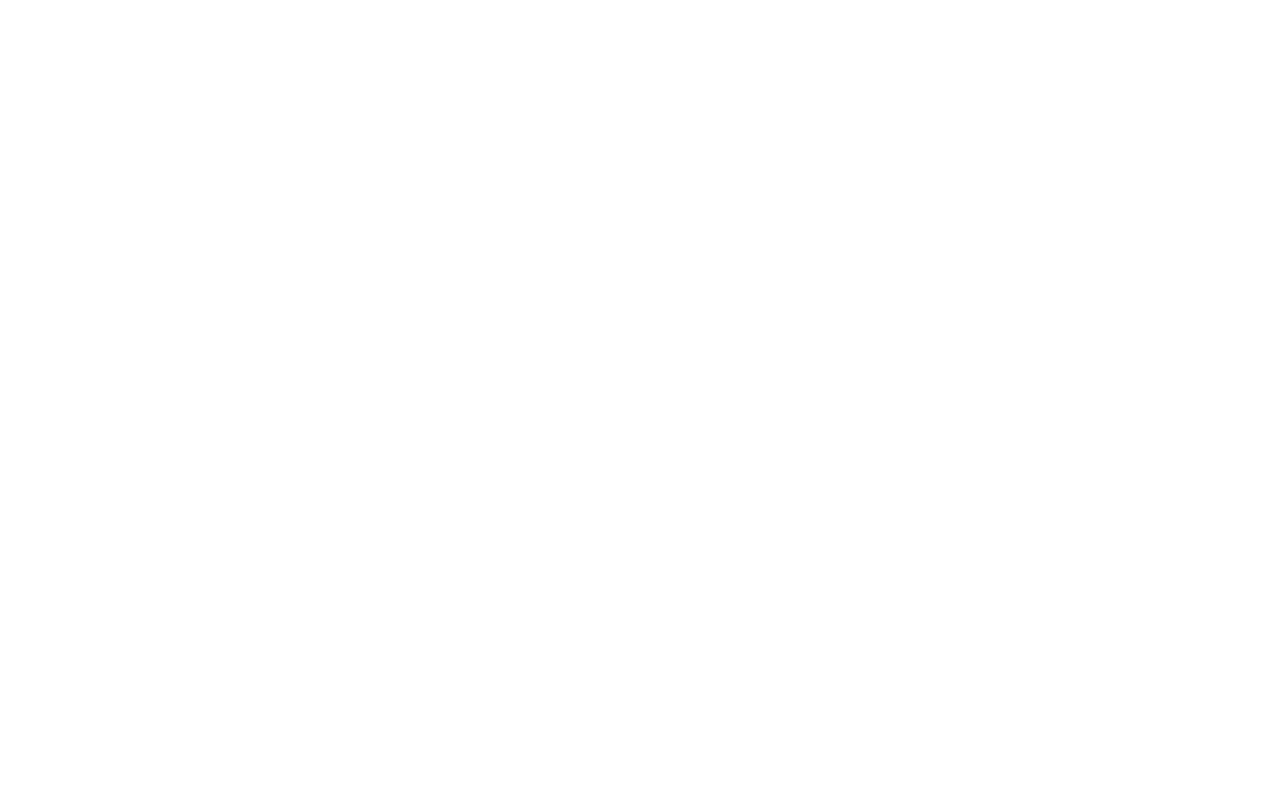
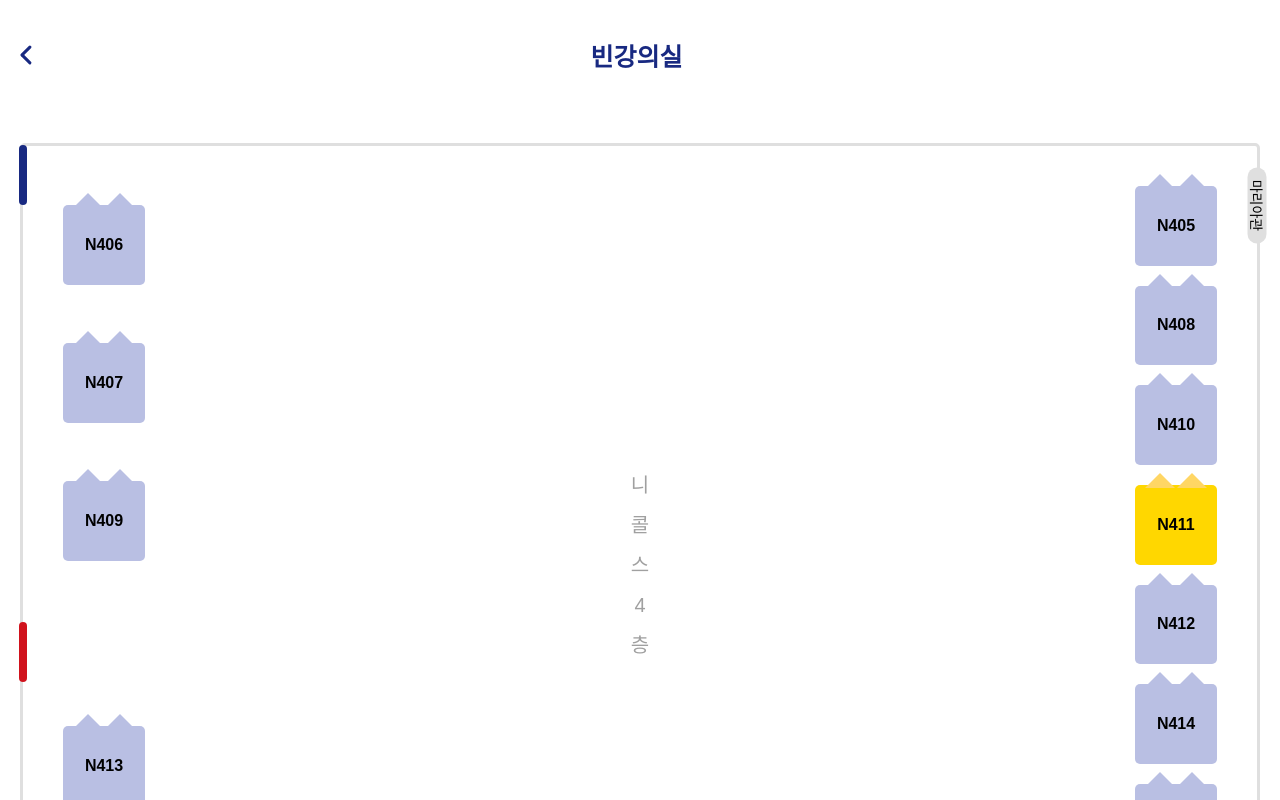
Before and after one commit to ojspp41/Catspot_front, a React (Vite) app: page /room/d4 in a window 1280 px wide. Before the commit this address had no page. Shown: the top 800 px of the page. Built offline with nearby package versions, Linux system fonts and the light colour scheme.

Commit message:
메인 풀

```diff
--- a/src/App.jsx
+++ b/src/App.jsx
@@ -17,7 +17,7 @@
 import N2 from "./pages/n2";
 import N3 from "./pages/n3";
 import N4 from "./pages/n4";
-
+import D4 from "./pages/D1.jsx";
 function App() {
   return (
     <RecoilRoot>
@@ -42,6 +42,7 @@
             <Route path="/room/n2" element={<N2 />} />
             <Route path="/room/n3" element={<N3 />} />
             <Route path="/room/n4" element={<N4 />} />
+            <Route path="/room/d4" element={<D4 />} />
           </Routes>
         </div>
       </Router>
--- a/src/axiosConfig.jsx
+++ b/src/axiosConfig.jsx
@@ -1,7 +1,7 @@
 import axios from 'axios';
 
 const axiosInstance = axios.create({
-  baseURL: 'https://your-backend-url.com', // 백엔드 API 기본 URL
+  baseURL: 'http://3.35.114.206', // 백엔드 API 기본 URL
   headers: {
     'Content-Type': 'application/json',
   },
--- /dev/null
+++ b/src/css/pages/d1.css
@@ -0,0 +1,13 @@
+.d1_container {
+  position: relative;
+  width: calc(100% - 40px);
+  height: 843px;
+  margin: 143px auto 0 auto;
+  border: 3px solid #DFDFDF;
+  border-radius: 5px;
+  background-color: #FFFFFF;
+  box-sizing: border-box;
+  display: flex;
+  justify-content: space-between;  /* 왼쪽과 오른쪽으로 RoomBox를 배치 */
+  padding: 20px 40px;  /* 컨테이너 안에 여백 추가 */
+}
--- /dev/null
+++ b/src/pages/D1.jsx
@@ -0,0 +1,157 @@
+import React, { useState } from 'react';
+import { Navbar } from '../components/Navbar';
+import RoomBox from '../components/RoomBox';
+import ScheduleModal from '../components/ScheduleModal'; // 모달 추가
+import "../css/pages/d1.css";
+
+// 목데이터 예시
+const mockScheduleData = {
+  N406: {
+    room: "N406",
+    classes: [
+      { time: 9, subjectName: "인공지능" },
+      { time: 12, subjectName: "알고리즘" },
+    ],
+  },
+  N407: {
+    room: "N407",
+    classes: [
+      { time: 10, subjectName: "데이터베이스" },
+      { time: 13, subjectName: "운영체제" },
+    ],
+  },
+  N409: {
+    room: "N409",
+    classes: [
+      { time: 9, subjectName: "컴퓨터 네트워크" },
+      { time: 15, subjectName: "자료구조" },
+    ],
+  },
+  N413: {
+    room: "N413",
+    classes: [
+      { time: 10, subjectName: "프로그래밍 기초" },
+      { time: 14, subjectName: "프론트엔드 개발" },
+    ],
+  },
+  N415: {
+    room: "N415",
+    classes: [
+      { time: 9, subjectName: "컴퓨터 비전" },
+      { time: 16, subjectName: "기계학습" },
+    ],
+  },
+  N405: {
+    room: "N405",
+    classes: [
+      { time: 11, subjectName: "운영체제" },
+      { time: 14, subjectName: "컴파일러" },
+    ],
+  },
+  N408: {
+    room: "N408",
+    classes: [
+      { time: 9, subjectName: "데이터 분석" },
+      { time: 13, subjectName: "프로그래밍 언어" },
+    ],
+  },
+  N410: {
+    room: "N410",
+    classes: [
+      { time: 10, subjectName: "웹 프로그래밍" },
+      { time: 15, subjectName: "모바일 프로그래밍" },
+    ],
+  },
+  N411: {
+    room: "N411",
+    classes: [
+      { time: 11, subjectName: "네트워크 보안" },
+      { time: 14, subjectName: "암호학" },
+    ],
+  },
+  N412: {
+    room: "N412",
+    classes: [
+      { time: 9, subjectName: "기계학습" },
+      { time: 12, subjectName: "데이터 모델링" },
+    ],
+  },
+  N414: {
+    room: "N414",
+    classes: [
+      { time: 10, subjectName: "프론트엔드 개발" },
+      { time: 14, subjectName: "백엔드 개발" },
+    ],
+  },
+};
+
+const D4 = () => {
+  const [selectedRoom, setSelectedRoom] = useState(null);
+
+  const handleRoomClick = (room) => {
+    setSelectedRoom(mockScheduleData[room]);
+  };
+
+  const closeModal = () => {
+    setSelectedRoom(null);
+  };
+
+  return (
+    <>
+      <Navbar title="빈강의실" />
+
+      <div className="d1_container">
+        <div className="border-marker marker-blue marker-top-left"></div>
+        <div className="border-marker marker-maria marker-top-right-maria">마리아관</div>
+        <div className="border-marker marker-red marker-bottom-left"></div>
+
+        {/* 왼쪽 컬럼 */}
+        <div className="room-column room-column-left">
+          <RoomBox text="N406" onClick={() => handleRoomClick("N406")} />
+          <RoomBox text="N407" onClick={() => handleRoomClick("N407")} />
+          <RoomBox text="N409" onClick={() => handleRoomClick("N409")} />
+          <div style={{ marginBottom: '70px' }}></div>
+          <RoomBox text="N413" onClick={() => handleRoomClick("N413")} />
+          <RoomBox text="N415" onClick={() => handleRoomClick("N415")} />
+        </div>
+
+        {/* 중앙 텍스트 */}
+        <div className="centered-text">
+          <span>니</span>
+          <span>콜</span>
+          <span>스</span>
+          <span>4</span>
+          <span>층</span>
+        </div>
+
+        {/* 오른쪽 컬럼 */}
+        <div className="room-column room-column-right">
+          <RoomBox text="N405" onClick={() => handleRoomClick("N405")} />
+          <RoomBox text="N408" onClick={() => handleRoomClick("N408")} />
+          <RoomBox text="N410" onClick={() => handleRoomClick("N410")} />
+          <RoomBox text="N411" className="room-box-highlight" onClick={() => handleRoomClick("N411")} />
+          <RoomBox text="N412" onClick={() => handleRoomClick("N412")} />
+          <RoomBox text="N414" onClick={() => handleRoomClick("N414")} />
+          <RoomBox text="N414" onClick={() => handleRoomClick("N414")} />
+          <RoomBox text="N414" onClick={() => handleRoomClick("N414")} />
+        </div>
+      </div>  {/* n1_container 닫힘 */}
+
+      {/* 입출구 및 계단 표시 */}
+      <div className="label-container">
+        <div className="label label-exit"></div>
+        <span className="label-text">입출구</span>
+        <div className="label label-stairs" style={{ marginLeft: '20px' }}></div>
+        <span className="label-text">계단</span>
+      </div>
+
+      <div style={{ margin: '30px' }}></div>
+
+      {selectedRoom && (
+        <ScheduleModal schedule={selectedRoom} onClose={closeModal} />
+      )}
+    </>
+  );
+};
+
+export default D4;
```
Also changed, not shown: src/pages/library.jsx (+7 -8 lines).
